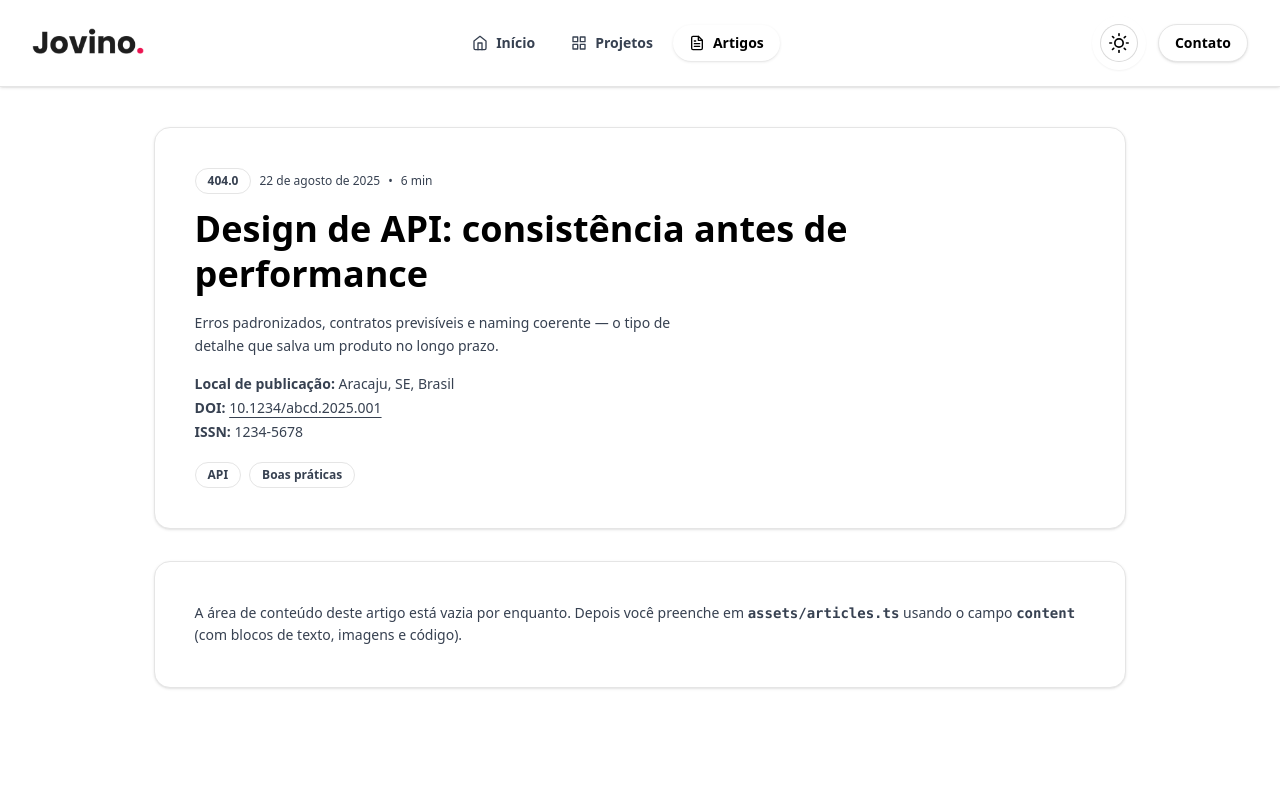
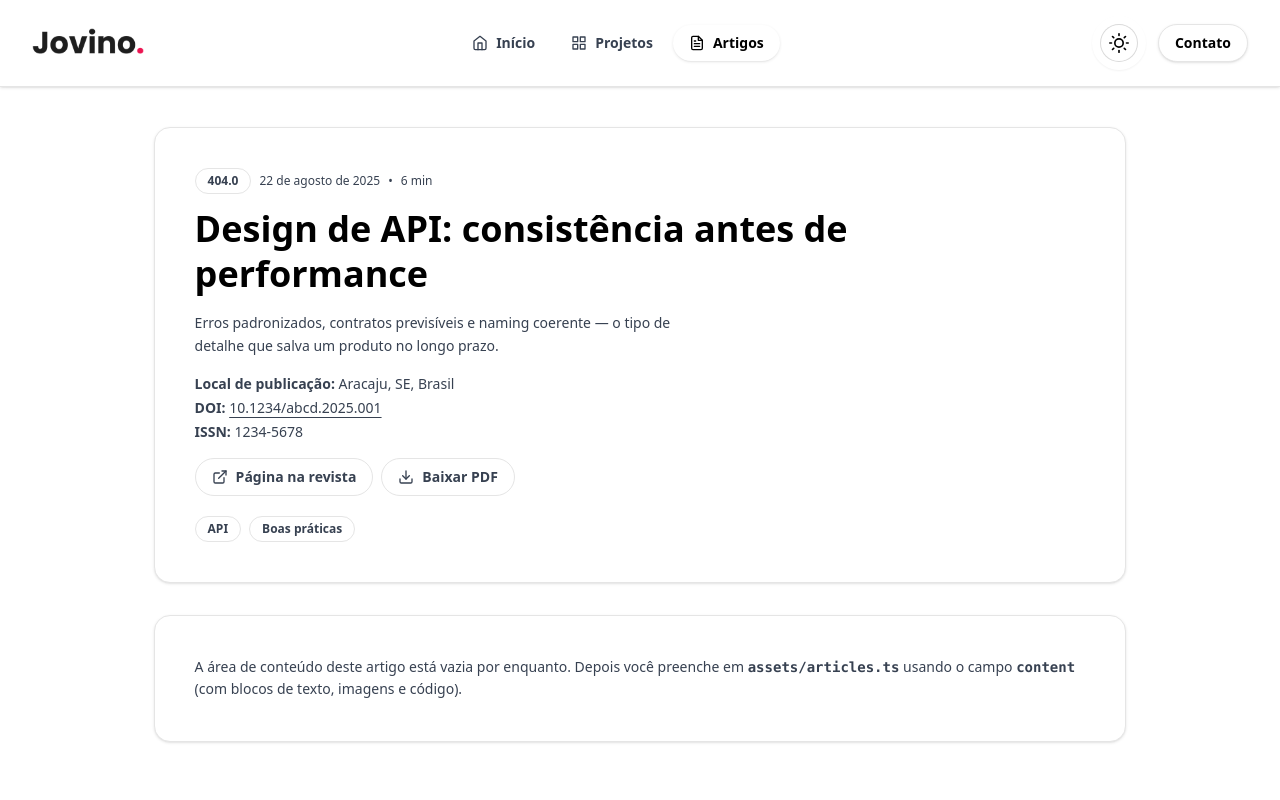
Before and after one commit to Jovinull/portfolio, a Next.js app: page /articles/api-design-consistencia in a window 1280 px wide. Shown: the top 800 px of the page. Built offline with nearby package versions, Linux system fonts and the light colour scheme; no server answers; a web font is replaced by a local one.

Commit message:
feat(articles): adicionar links de publicação e download com renderização condicional

```diff
--- a/assets/articles.ts
+++ b/assets/articles.ts
@@ -11,9 +11,19 @@ export const articlesData: readonly ArticleItem[] = [
     tags: ['AdonisJS', 'RBAC', 'Arquitetura'],
     highlight: true,
     frequency: '98.7 FM',
+
     publicationLocation: 'Aracaju, SE, Brasil',
     doi: '10.1234/abcd.2025.001',
     issn: '1234-5678',
+
+    publicationLink: {
+      label: 'Página na revista',
+      href: 'https://revista.exemplo.com.br/artigos/arquitetura-rbac-adonisjs',
+    },
+    downloadLink: {
+      label: 'Baixar PDF',
+      href: '/downloads/arquitetura-rbac-adonisjs.pdf',
+    },
   },
   {
     slug: 'nextjs-ux-portfolio',
@@ -25,9 +35,19 @@ export const articlesData: readonly ArticleItem[] = [
     tags: ['Next.js', 'UI/UX', 'Front-end'],
     highlight: true,
     frequency: '221 Hz',
+
     publicationLocation: 'Aracaju, SE, Brasil',
     doi: '10.1234/abcd.2025.001',
     issn: '1234-5678',
+
+    publicationLink: {
+      label: 'Página na revista',
+      href: 'https://revista.exemplo.com.br/artigos/nextjs-ux-portfolio',
+    },
+    downloadLink: {
+      label: 'Baixar PDF',
+      href: '/downloads/nextjs-ux-portfolio.pdf',
+    },
   },
   {
     slug: 'iot-esp32-mqtt-hivemq',
@@ -38,9 +58,19 @@ export const articlesData: readonly ArticleItem[] = [
     readTime: '11 min',
     tags: ['ESP32', 'MQTT', 'IoT'],
     frequency: 'CH-07',
+
     publicationLocation: 'Aracaju, SE, Brasil',
     doi: '10.1234/abcd.2025.001',
     // issn opcional
+
+    publicationLink: {
+      label: 'Página na revista',
+      href: 'https://revista.exemplo.com.br/artigos/iot-esp32-mqtt-hivemq',
+    },
+    downloadLink: {
+      label: 'Baixar PDF',
+      href: '/downloads/iot-esp32-mqtt-hivemq.pdf',
+    },
   },
   {
     slug: 'ia-local-identidade-visual',
@@ -51,9 +81,19 @@ export const articlesData: readonly ArticleItem[] = [
     readTime: '10 min',
     tags: ['IA', 'Privacidade', 'Imagens'],
     frequency: '13.6 kHz',
+
     publicationLocation: 'Aracaju, SE, Brasil',
     // doi opcional
     issn: '1234-5678',
+
+    publicationLink: {
+      label: 'Página na revista',
+      href: 'https://revista.exemplo.com.br/artigos/ia-local-identidade-visual',
+    },
+    downloadLink: {
+      label: 'Baixar PDF',
+      href: '/downloads/ia-local-identidade-visual.pdf',
+    },
   },
   {
     slug: 'api-design-consistencia',
@@ -64,8 +104,18 @@ export const articlesData: readonly ArticleItem[] = [
     readTime: '6 min',
     tags: ['API', 'Boas práticas'],
     frequency: '404.0',
+
     publicationLocation: 'Aracaju, SE, Brasil',
     doi: '10.1234/abcd.2025.001',
     issn: '1234-5678',
+
+    publicationLink: {
+      label: 'Página na revista',
+      href: 'https://revista.exemplo.com.br/artigos/api-design-consistencia',
+    },
+    downloadLink: {
+      label: 'Baixar PDF',
+      href: '/downloads/api-design-consistencia.pdf',
+    },
   },
 ]
--- a/components/articles/ArticleHeader.tsx
+++ b/components/articles/ArticleHeader.tsx
@@ -1,4 +1,5 @@
 import type { ArticleItem } from '@/types/assets/articles'
+import { FiDownload, FiExternalLink } from 'react-icons/fi'
 
 function fmtDate(iso?: string) {
   if (!iso) return null
@@ -22,12 +23,51 @@ function issnLabel(issn?: string) {
   return clean || null
 }
 
+function isLocalHref(href: string) {
+  return href.startsWith('/')
+}
+
+function ActionLink({
+  href,
+  label,
+  icon,
+  preferDownload,
+}: Readonly<{
+  href: string
+  label: string
+  icon: React.ReactNode
+  preferDownload?: boolean
+}>) {
+  const shouldDownload = Boolean(preferDownload && isLocalHref(href))
+
+  return (
+    <a
+      href={href}
+      target="_blank"
+      rel="noreferrer"
+      {...(shouldDownload ? { download: '' } : {})}
+      className="inline-flex items-center gap-2 rounded-full border border-theme px-4 py-2 text-sm font-semibold text-theme-secondary transition hover:bg-theme-secondary focus-visible:outline-none focus-visible:ring-2 focus-visible:ring-black/30 dark:focus-visible:ring-white/25"
+    >
+      {icon}
+      <span>{label}</span>
+    </a>
+  )
+}
+
 export default function ArticleHeader({ item }: Readonly<{ item: ArticleItem }>) {
   const date = fmtDate(item.dateISO)
   const doi = doiToUrl(item.doi)
   const issn = issnLabel(item.issn)
 
-  const hasMeta = Boolean(item.publicationLocation || doi || issn)
+  const publicationHref = item.publicationLink?.href
+  const publicationLabel = item.publicationLink?.label ?? 'Ver na revista'
+
+  const downloadHref = item.downloadLink?.href
+  const downloadLabel = item.downloadLink?.label ?? 'Download'
+
+  const hasMeta = Boolean(
+    item.publicationLocation || doi || issn || publicationHref || downloadHref
+  )
 
   return (
     <header className="rounded-2xl border border-theme bg-theme p-6 shadow-sm backdrop-blur-md md:p-10">
@@ -76,6 +116,27 @@ export default function ArticleHeader({ item }: Readonly<{ item: ArticleItem }>)
               <span className="font-semibold">ISSN:</span> {issn}
             </p>
           ) : null}
+
+          {(publicationHref || downloadHref) ? (
+            <div className="mt-4 flex flex-wrap gap-2">
+              {publicationHref ? (
+                <ActionLink
+                  href={publicationHref}
+                  label={publicationLabel}
+                  icon={<FiExternalLink aria-hidden="true" className="h-4 w-4" />}
+                />
+              ) : null}
+
+              {downloadHref ? (
+                <ActionLink
+                  href={downloadHref}
+                  label={downloadLabel}
+                  preferDownload
+                  icon={<FiDownload aria-hidden="true" className="h-4 w-4" />}
+                />
+              ) : null}
+            </div>
+          ) : null}
         </div>
       ) : null}
 
--- a/components/articles/ArticleListItem.tsx
+++ b/components/articles/ArticleListItem.tsx
@@ -25,7 +25,10 @@ export default function ArticleListItem({ item }: Readonly<{ item: ArticleItem }
   const doi = doiLabel(item.doi)
   const issn = issnLabel(item.issn)
 
-  const hasMeta = Boolean(item.publicationLocation || doi || issn)
+  const hasPublicationLink = Boolean(item.publicationLink?.href)
+  const hasDownloadLink = Boolean(item.downloadLink?.href)
+
+  const hasMeta = Boolean(item.publicationLocation || doi || issn || hasPublicationLink || hasDownloadLink)
 
   return (
     <article className="group rounded-2xl border border-theme bg-theme p-4 shadow-sm transition hover:bg-theme-secondary md:p-5">
@@ -65,9 +68,22 @@ export default function ArticleListItem({ item }: Readonly<{ item: ArticleItem }
                 {item.frequency}
               </span>
             ) : null}
+
             {date ? <span>{date}</span> : null}
             {date && item.readTime ? <span>•</span> : null}
             {item.readTime ? <span>{item.readTime}</span> : null}
+
+            {hasPublicationLink ? (
+              <span className="rounded-full border border-theme px-3 py-1 text-xs font-semibold text-theme-secondary">
+                Revista
+              </span>
+            ) : null}
+
+            {hasDownloadLink ? (
+              <span className="rounded-full border border-theme px-3 py-1 text-xs font-semibold text-theme-secondary">
+                PDF
+              </span>
+            ) : null}
           </div>
 
           <h2 className="mt-2 text-lg font-bold leading-snug group-hover:underline">
```
Also changed, not shown: types/assets/articles.ts (+17 -0 lines).
